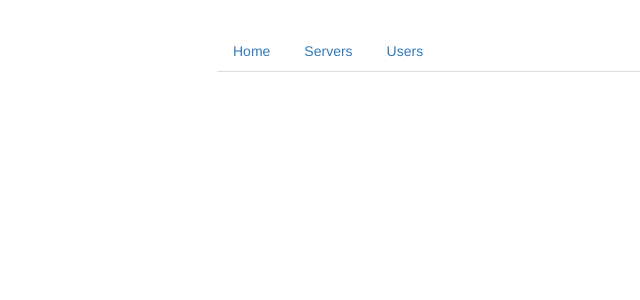
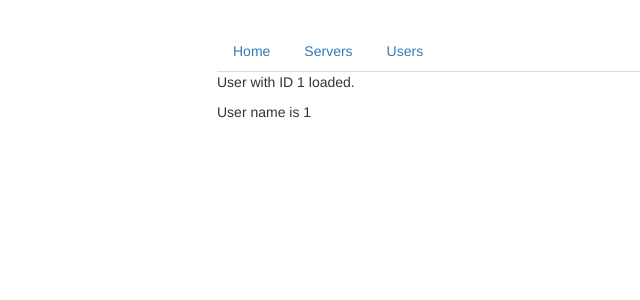
Before and after one commit to manoj1995madushanka/angular-routing, an Angular app: page /users/1/1 in a window 1280 px wide. Before the commit this address led to /. Shown: the top 300 px of the page, without its empty margins (48-688 px from the left). Built offline with nearby package versions, Linux system fonts and the light colour scheme.

Commit message:
access router parameters

```diff
--- a/src/app/app.module.ts
+++ b/src/app/app.module.ts
@@ -16,6 +16,7 @@
 const appRoutes: Routes = [
   {path: '', component: HomeComponent},
   {path: 'users', component: UsersComponent},
+  {path: 'users/:id/:name', component: UserComponent},
   {path: 'servers', component: ServersComponent}
 ];
 
--- a/src/app/users/user/user.component.html
+++ b/src/app/users/user/user.component.html
@@ -1,2 +1,2 @@
-<p>User with ID _ID_ loaded.</p>
-<p>User name is _NAME_</p>
+<p>User with ID {{user.id}} loaded.</p>
+<p>User name is {{user.name}}</p>
--- a/src/app/users/user/user.component.ts
+++ b/src/app/users/user/user.component.ts
@@ -1,4 +1,5 @@
-import { Component, OnInit } from '@angular/core';
+import {Component, OnInit} from '@angular/core';
+import {ActivatedRoute} from '@angular/router';
 
 @Component({
   selector: 'app-user',
@@ -6,11 +7,16 @@
   styleUrls: ['./user.component.css']
 })
 export class UserComponent implements OnInit {
-  user: {id: number, name: string};
+  user: { id: number, name: string };
 
-  constructor() { }
+  constructor(private route: ActivatedRoute) {
+  }
 
   ngOnInit() {
+    this.user = {
+      id: this.route.snapshot.params['id'],
+      name: this.route.snapshot.params['name']
+    };
   }
 
 }
```
